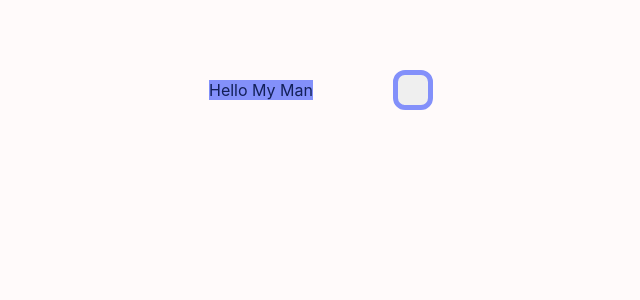
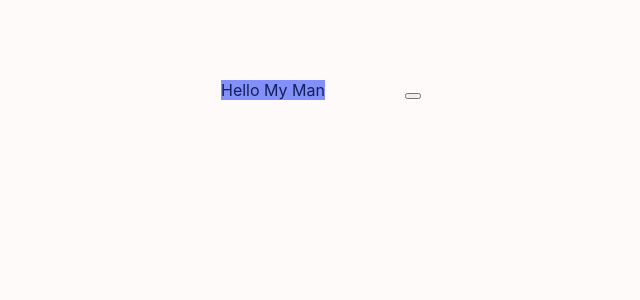
Before and after one commit to lucaskronlachner/installations-tool-infoniqa, a React (Create React App) app in the folder infoniqa-installation-tool/: page / in a window 1280 px wide. Shown: the top 300 px of the page, without its empty margins (359-999 px from the left). Built offline with nearby package versions, Linux system fonts and the light colour scheme.

Commit message:
Deleting some things

```diff
--- a/infoniqa-installation-tool/src/components/Checkbox/CheckboxStyle.css
+++ b/infoniqa-installation-tool/src/components/Checkbox/CheckboxStyle.css
@@ -11,17 +11,3 @@
     justify-content: center;
     align-items: center;
 }
-
-.checkBoxButton{
-    height: 3em;
-    width: 3em;
-    border-radius: 30%;
-    border-color: var(--cornflower-blue);
-    border-width: 5px;
-    border-style: solid;
-}
-
-.checkBoxButton:hover{
-    border-width: 3px;
-    opacity: 0.8;
-}
```
